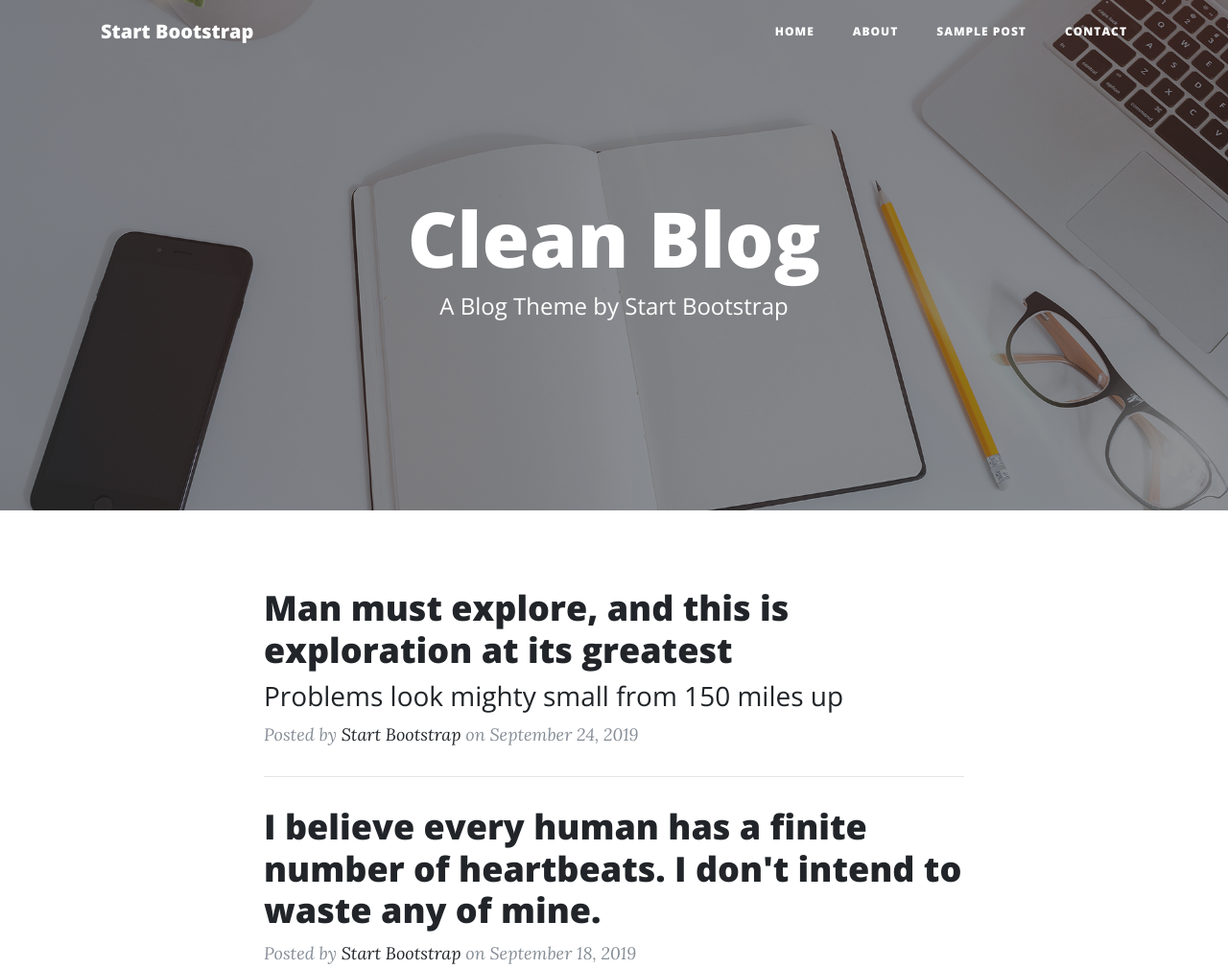
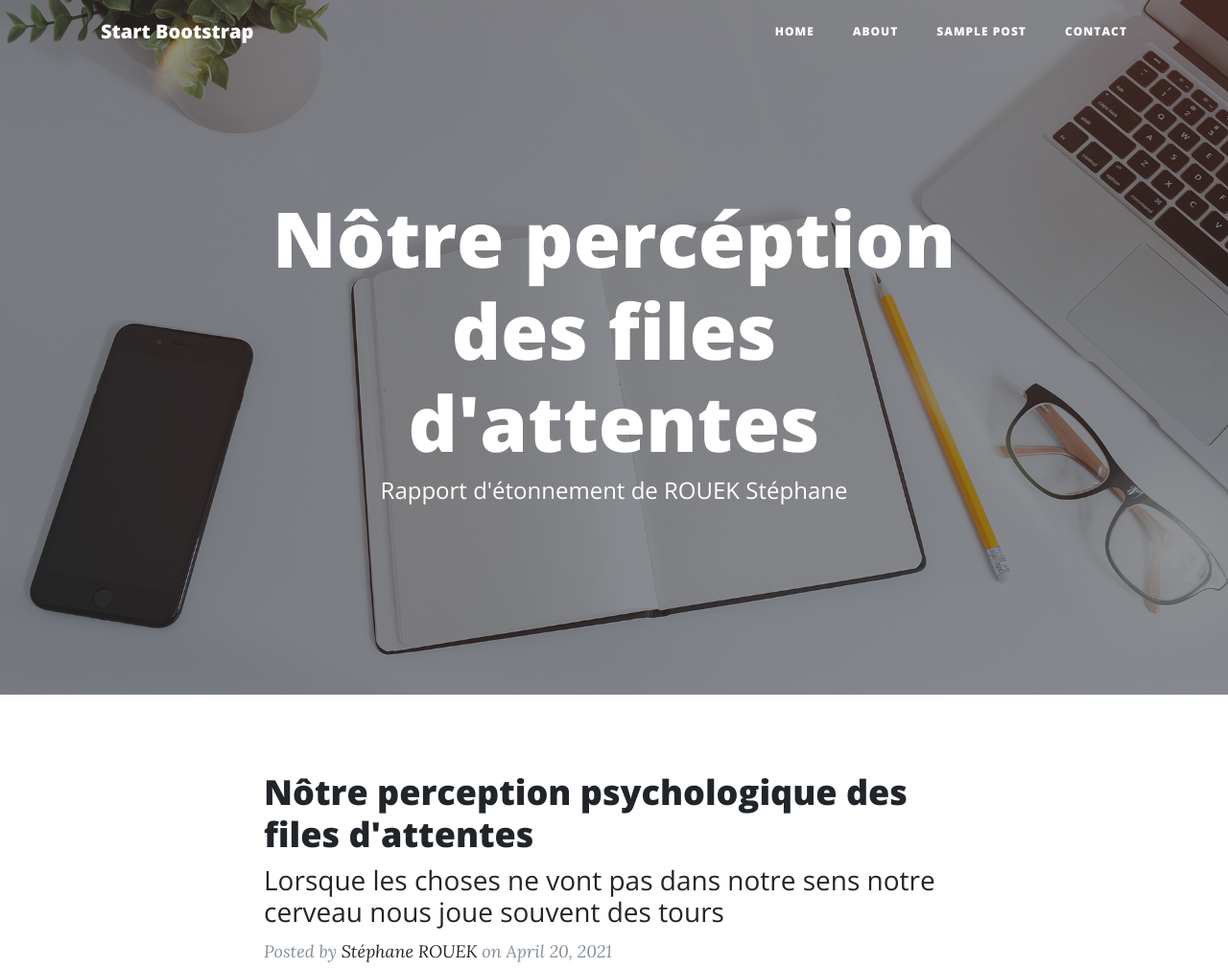
Before and after one commit to Srouek/Queue-research, a plain HTML site: page index.html in a window 1280 px wide. Shown: the top 1010 px of the page at 96% size. Drawn offline with nearby package versions, Linux system fonts and the light colour scheme.

Commit message:
First Article preview

```diff
--- a/index.html
+++ b/index.html
@@ -59,8 +59,8 @@
       <div class="row">
         <div class="col-lg-8 col-md-10 mx-auto">
           <div class="site-heading">
-            <h1>Clean Blog</h1>
-            <span class="subheading">A Blog Theme by Start Bootstrap</span>
+            <h1>Nôtre percéption des files d'attentes</h1>
+            <span class="subheading">Rapport d'étonnement de ROUEK Stéphane</span>
           </div>
         </div>
       </div>
@@ -71,20 +71,22 @@
   <div class="container">
     <div class="row">
       <div class="col-lg-8 col-md-10 mx-auto">
+        <!-- Article Preview Content -->
         <div class="post-preview">
           <a href="post.html">
             <h2 class="post-title">
-              Man must explore, and this is exploration at its greatest
+              Nôtre perception psychologique des files d'attentes
             </h2>
             <h3 class="post-subtitle">
-              Problems look mighty small from 150 miles up
+              Lorsque les choses ne vont pas dans notre sens notre cerveau nous joue souvent des tours
             </h3>
           </a>
           <p class="post-meta">Posted by
-            <a href="#">Start Bootstrap</a>
-            on September 24, 2019</p>
+            <a href="#">Stéphane ROUEK</a>
+            on April 20, 2021</p>
         </div>
         <hr>
+        <!-- Article Preview Content -->
         <div class="post-preview">
           <a href="post.html">
             <h2 class="post-title">
@@ -96,6 +98,7 @@
             on September 18, 2019</p>
         </div>
         <hr>
+        <!-- Article Preview Content -->
         <div class="post-preview">
           <a href="post.html">
             <h2 class="post-title">
@@ -110,6 +113,7 @@
             on August 24, 2019</p>
         </div>
         <hr>
+        <!-- Article Preview Content -->
         <div class="post-preview">
           <a href="post.html">
             <h2 class="post-title">
```
